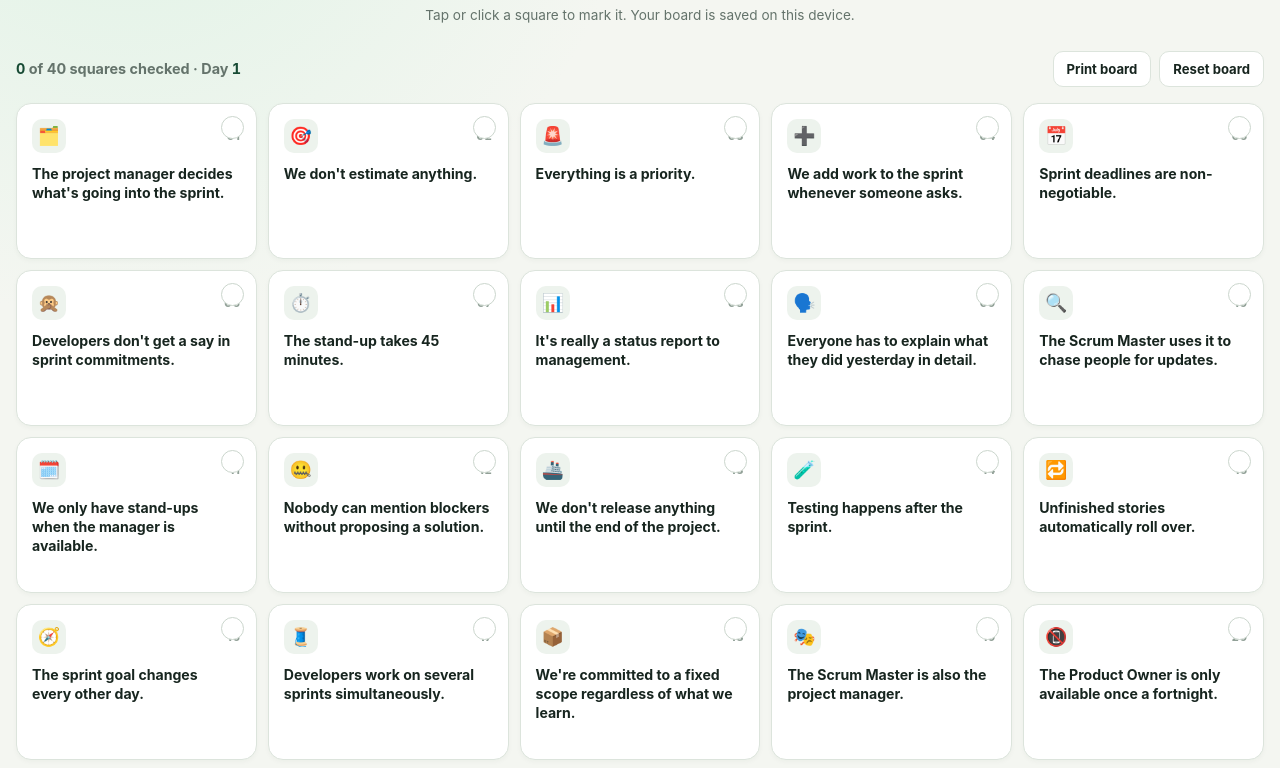
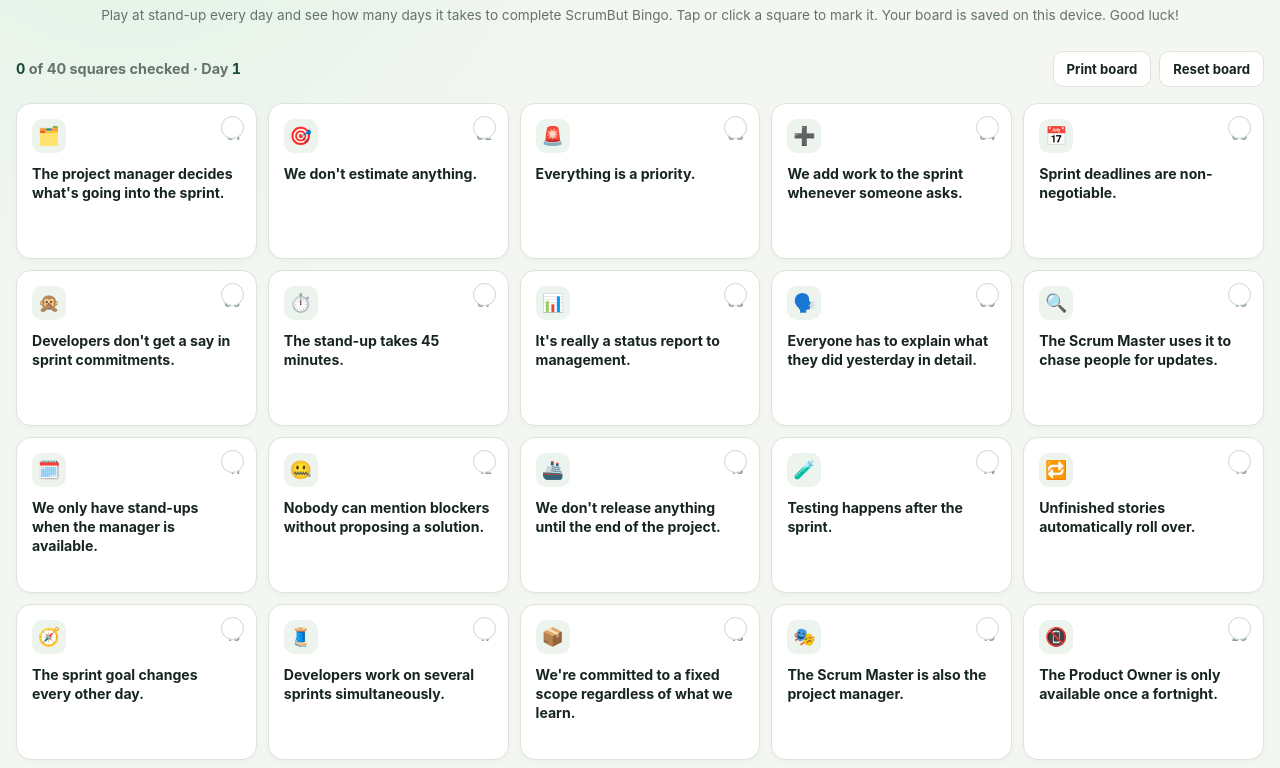
Before and after one commit to spikything/scrumbut-bingo, a plain HTML site: page index.html in a window 1280 px wide. Shown: the part 192-960 px from the top of the page. Drawn offline with Linux system fonts and the light colour scheme.

Commit message:
Extend instructions regarding daily play

```diff
--- a/index.html
+++ b/index.html
@@ -129,14 +129,14 @@
     <div class="eyebrow"><span aria-hidden="true">◈</span> Agile in name only</div>
     <h1>SCRUMBUT BINGO</h1>
     <p class="subtitle">We do Scrum, but...</p>
-    <p class="howto">Tap or click a square to mark it. Your board is saved on this device.</p>
+    <p class="howto">Play at stand-up every day and see how many days it takes to complete ScrumBut Bingo. Tap or click a square to mark it. Your board is saved on this device. Good luck!</p>
   </header>
 
   <button type="button" class="help-btn" id="help" aria-label="How to play" aria-haspopup="dialog">?</button>
   <dialog class="help-dialog" id="help-dialog" aria-labelledby="help-title">
     <div class="help-body">
       <h2 id="help-title">How to play</h2>
-      <p>Tap or click a square to mark it. Your board is saved on this device.</p>
+      <p>Play at stand-up every day and see how many days it takes to complete ScrumBut Bingo. Tap or click a square to mark it. Your board is saved on this device. Good luck!</p>
       <form method="dialog"><button type="submit" autofocus>Got it</button></form>
     </div>
   </dialog>
```
